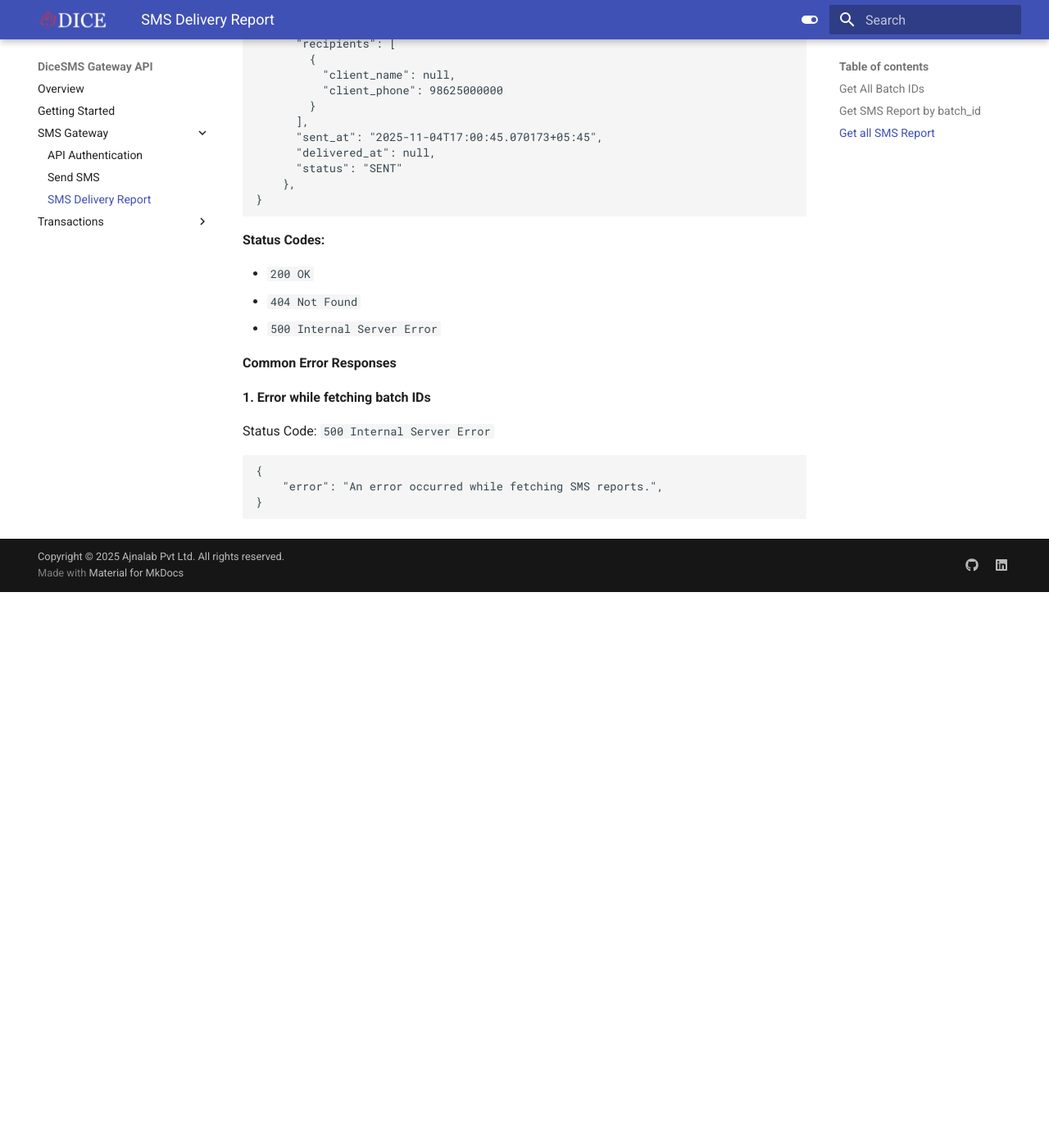
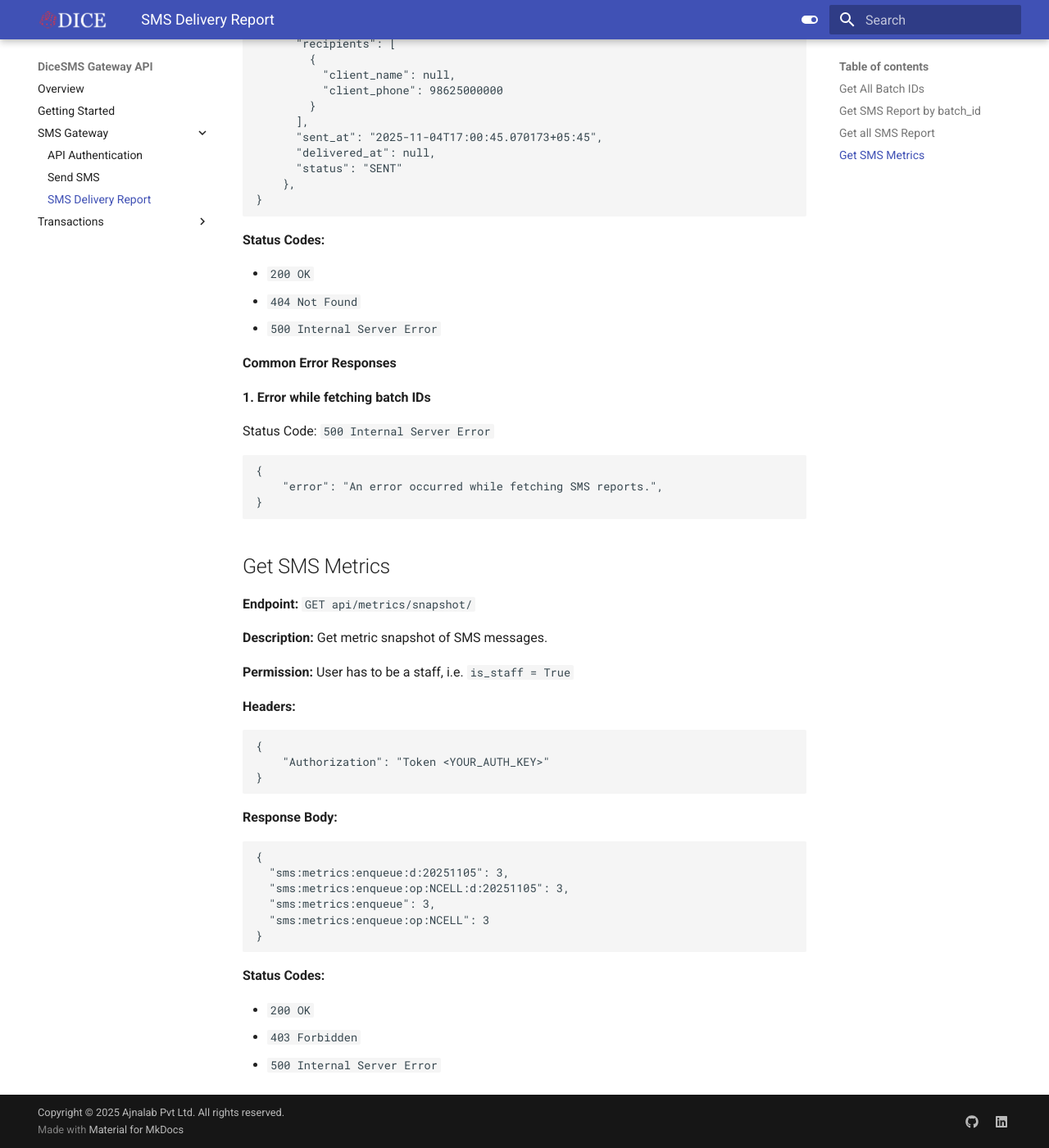
Before and after one commit to Ajna-Lab/Dice-API-Documentation, an MkDocs documentation site: the page built from docs/sms/sms_delivery_report.md, in a window 1280 px wide and 1400 px high, scrolled down 5162 px. Shown: the whole window at 82% size. Built offline with MkDocs 1.6.1 and Material for MkDocs 9.7.7, drawn with Linux system fonts in a browser that asks for light colours; before the commit the page ends 5884 px from its top, so only the background shows below that.

Commit message:
docs: completed docs for metrics api

````diff
--- a/docs/sms/sms_delivery_report.md
+++ b/docs/sms/sms_delivery_report.md
@@ -291,3 +291,35 @@ Status Code: `500 Internal Server Error`
     "error": "An error occurred while fetching SMS reports.",
 }
 ```
+
+
+## Get SMS Metrics
+
+**Endpoint:** `GET api/metrics/snapshot/`
+
+**Description:** Get metric snapshot of SMS messages.
+
+**Permission:** User has to be a staff, i.e. `is_staff = True`
+
+**Headers:**
+```
+{
+    "Authorization": "Token <YOUR_AUTH_KEY>"
+}
+```
+
+**Response Body:**
+```json
+{
+  "sms:metrics:enqueue:d:20251105": 3,
+  "sms:metrics:enqueue:op:NCELL:d:20251105": 3,
+  "sms:metrics:enqueue": 3,
+  "sms:metrics:enqueue:op:NCELL": 3
+}
+```
+
+**Status Codes:**
+
+- `200 OK`
+- `403 Forbidden`
+- `500 Internal Server Error`
````
